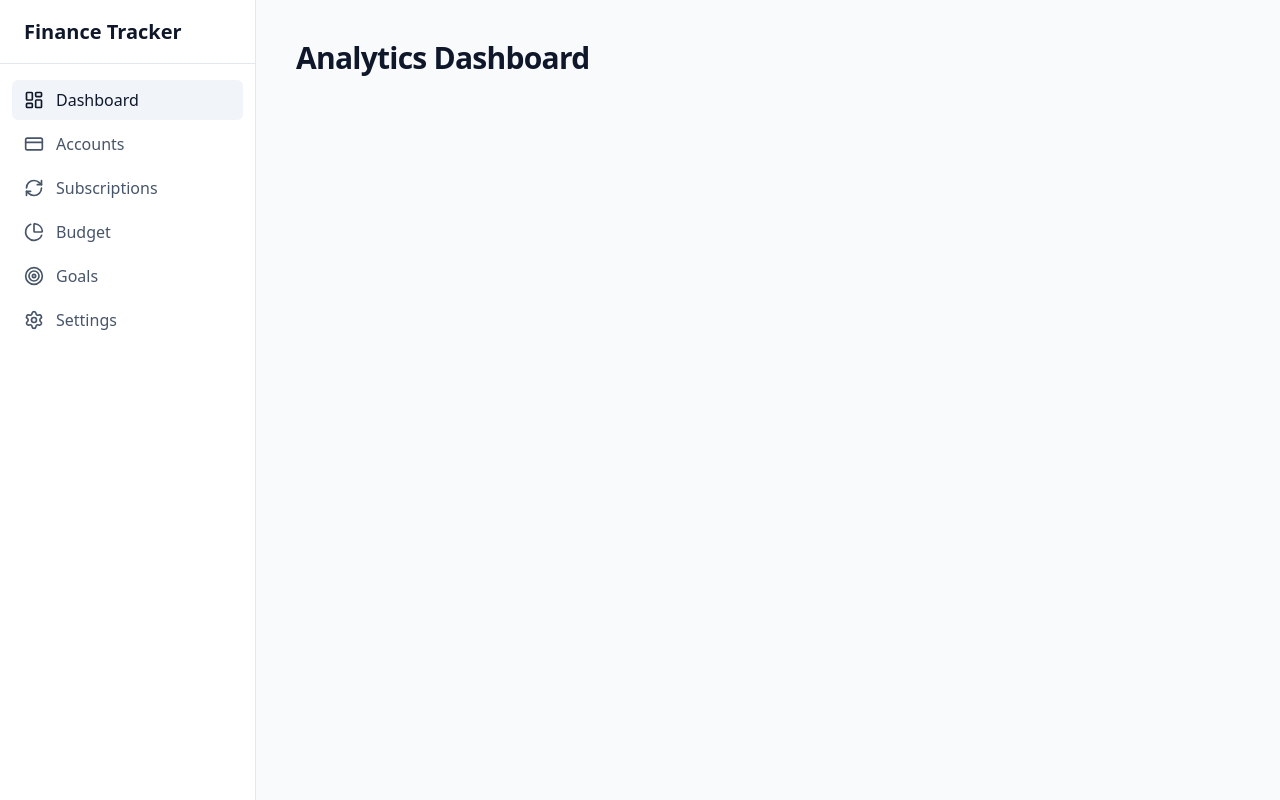
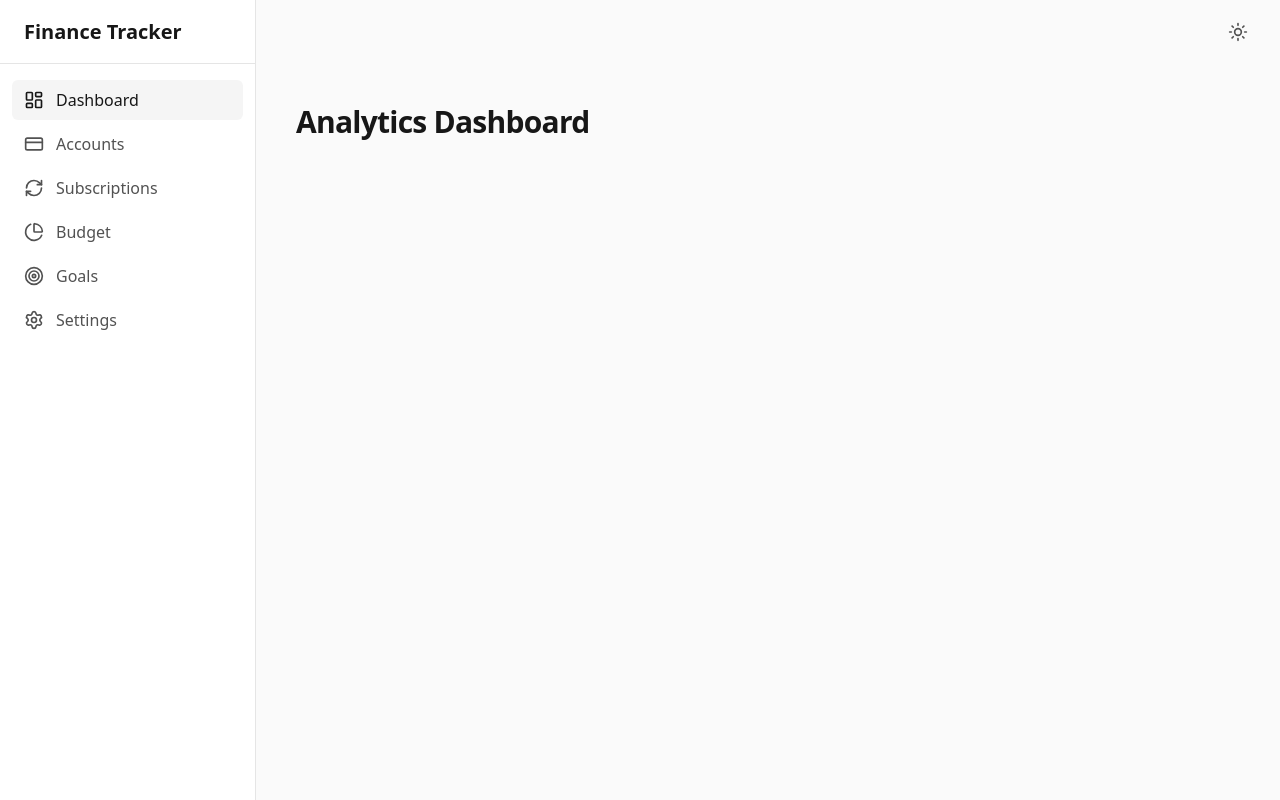
Before and after one commit to yashkumar181/fin_dashboard, a React (Vite) app: page / in a window 1280 px wide. Built offline with nearby package versions, Linux system fonts and the light colour scheme.

Commit message:
style: updated dark theme to professional matte black

```diff
--- a/src/App.tsx
+++ b/src/App.tsx
@@ -1,10 +1,11 @@
 import { BrowserRouter, Routes, Route } from "react-router-dom"
 import AppLayout from "./components/layout/AppLayout"
+import { ThemeProvider } from "./components/theme/ThemeProvider"
 
 function Dashboard() {
   return (
     <div className="p-6 md:p-10">
-      <h1 className="text-3xl font-bold tracking-tight text-slate-900 dark:text-white">Analytics Dashboard</h1>
+      <h1 className="text-3xl font-bold tracking-tight text-neutral-900 dark:text-white">Analytics Dashboard</h1>
     </div>
   )
 }
@@ -12,13 +13,14 @@ function Dashboard() {
 function PlaceholderPage({ title }: { title: string }) {
   return (
     <div className="p-6 md:p-10">
-      <h1 className="text-3xl font-bold tracking-tight text-slate-900 dark:text-white">{title}</h1>
+      <h1 className="text-3xl font-bold tracking-tight text-neutral-900 dark:text-white">{title}</h1>
     </div>
   )
 }
 
 export default function App() {
   return (
+    <ThemeProvider defaultTheme="system" storageKey="finance-tracker-theme">
       <BrowserRouter>
         <Routes>
           <Route element={<AppLayout />}>
@@ -31,5 +33,6 @@ export default function App() {
           </Route>
         </Routes>
       </BrowserRouter>
+    </ThemeProvider>
   )
 }
--- a/src/components/layout/AppLayout.tsx
+++ b/src/components/layout/AppLayout.tsx
@@ -1,5 +1,6 @@
 import { Link, Outlet, useLocation } from "react-router-dom"
 import { LayoutDashboard, CreditCard, RefreshCw, Target, Settings, PieChart } from "lucide-react"
+import { ThemeToggle } from "../theme/ThemeToggle"
 
 const navItems = [
   { name: "Dashboard", path: "/", icon: LayoutDashboard },
@@ -14,10 +15,10 @@ export default function AppLayout() {
   const location = useLocation()
 
   return (
-    <div className="flex h-screen w-full bg-slate-50 dark:bg-slate-950">
-      <aside className="hidden md:flex flex-col w-64 border-r bg-white dark:bg-slate-900 border-slate-200 dark:border-slate-800">
-        <div className="h-16 flex items-center px-6 border-b border-slate-200 dark:border-slate-800">
-          <span className="text-xl font-bold text-slate-900 dark:text-white">Finance Tracker</span>
+    <div className="flex h-screen w-full bg-neutral-50 dark:bg-neutral-950">
+      <aside className="hidden md:flex flex-col w-64 border-r bg-white dark:bg-neutral-900 border-neutral-200 dark:border-neutral-800">
+        <div className="h-16 flex items-center px-6 border-b border-neutral-200 dark:border-neutral-800">
+          <span className="text-xl font-bold text-neutral-900 dark:text-white">Finance Tracker</span>
         </div>
         <nav className="flex-1 overflow-y-auto py-4">
           <ul className="space-y-1 px-3">
@@ -30,8 +31,8 @@ export default function AppLayout() {
                     to={item.path}
                     className={`flex items-center gap-3 px-3 py-2 rounded-md transition-colors ${
                       isActive
-                        ? "bg-slate-100 dark:bg-slate-800 text-slate-900 dark:text-white font-medium"
-                        : "text-slate-600 dark:text-slate-400 hover:bg-slate-50 dark:hover:bg-slate-800/50 hover:text-slate-900 dark:hover:text-white"
+                        ? "bg-neutral-100 dark:bg-neutral-800 text-neutral-900 dark:text-white font-medium"
+                        : "text-neutral-600 dark:text-neutral-400 hover:bg-neutral-50 dark:hover:bg-neutral-800/50 hover:text-neutral-900 dark:hover:text-white"
                     }`}
                   >
                     <Icon className="h-5 w-5" />
@@ -44,11 +45,20 @@ export default function AppLayout() {
         </nav>
       </aside>
 
-      <main className="flex-1 overflow-y-auto pb-16 md:pb-0">
-        <Outlet />
+      <main className="flex-1 overflow-y-auto pb-16 md:pb-0 flex flex-col">
+        <header className="h-16 flex items-center justify-between md:justify-end px-6 border-b border-neutral-200 dark:border-neutral-800 bg-white dark:bg-neutral-900 md:bg-transparent md:border-none">
+          <span className="md:hidden text-lg font-bold text-neutral-900 dark:text-white">Finance Tracker</span>
+          <div className="flex items-center gap-4">
+            <ThemeToggle />
+          </div>
+        </header>
+
+        <div className="flex-1">
+          <Outlet />
+        </div>
       </main>
 
-      <nav className="md:hidden fixed bottom-0 left-0 right-0 border-t bg-white dark:bg-slate-900 border-slate-200 dark:border-slate-800 z-50">
+      <nav className="md:hidden fixed bottom-0 left-0 right-0 border-t bg-white dark:bg-neutral-900 border-neutral-200 dark:border-neutral-800 z-50">
         <ul className="flex justify-around items-center h-16">
           {navItems.slice(0, 5).map((item) => {
             const isActive = location.pathname === item.path
@@ -58,7 +68,7 @@ export default function AppLayout() {
                 <Link
                   to={item.path}
                   className={`flex flex-col items-center justify-center h-full space-y-1 ${
-                    isActive ? "text-slate-900 dark:text-white" : "text-slate-500 dark:text-slate-400"
+                    isActive ? "text-neutral-900 dark:text-white" : "text-neutral-500 dark:text-neutral-400"
                   }`}
                 >
                   <Icon className="h-5 w-5" />
--- /dev/null
+++ b/src/components/theme/ThemeProvider.tsx
@@ -0,0 +1,68 @@
+import { createContext, useContext, useEffect, useState } from "react"
+
+type Theme = "dark" | "light" | "system"
+
+type ThemeProviderProps = {
+  children: React.ReactNode
+  defaultTheme?: Theme
+  storageKey?: string
+}
+
+type ThemeProviderState = {
+  theme: Theme
+  setTheme: (theme: Theme) => void
+}
+
+const initialState: ThemeProviderState = {
+  theme: "system",
+  setTheme: () => null,
+}
+
+const ThemeProviderContext = createContext<ThemeProviderState>(initialState)
+
+export function ThemeProvider({
+  children,
+  defaultTheme = "system",
+  storageKey = "vite-ui-theme",
+  ...props
+}: ThemeProviderProps) {
+  const [theme, setTheme] = useState<Theme>(
+    () => (localStorage.getItem(storageKey) as Theme) || defaultTheme
+  )
+
+  useEffect(() => {
+    const root = window.document.documentElement
+    root.classList.remove("light", "dark")
+
+    if (theme === "system") {
+      const systemTheme = window.matchMedia("(prefers-color-scheme: dark)").matches
+        ? "dark"
+        : "light"
+      root.classList.add(systemTheme)
+      return
+    }
+
+    root.classList.add(theme)
+  }, [theme])
+
+  const value = {
+    theme,
+    setTheme: (theme: Theme) => {
+      localStorage.setItem(storageKey, theme)
+      setTheme(theme)
+    },
+  }
+
+  return (
+    <ThemeProviderContext.Provider {...props} value={value}>
+      {children}
+    </ThemeProviderContext.Provider>
+  )
+}
+
+export const useTheme = () => {
+  const context = useContext(ThemeProviderContext)
+  if (context === undefined)
+    throw new Error("useTheme must be used within a ThemeProvider")
+  return context
+}
--- /dev/null
+++ b/src/components/theme/ThemeToggle.tsx
@@ -0,0 +1,17 @@
+import { Moon, Sun } from "lucide-react"
+import { useTheme } from "./ThemeProvider"
+
+export function ThemeToggle() {
+  const { theme, setTheme } = useTheme()
+
+  return (
+    <button
+      onClick={() => setTheme(theme === "light" ? "dark" : "light")}
+      className="p-2 rounded-md hover:bg-neutral-100 dark:hover:bg-neutral-800 text-neutral-600 dark:text-neutral-400 transition-colors"
+      aria-label="Toggle theme"
+    >
+      <Sun className="h-5 w-5 rotate-0 scale-100 transition-all dark:-rotate-90 dark:scale-0" />
+      <Moon className="absolute h-5 w-5 rotate-90 scale-0 transition-all dark:rotate-0 dark:scale-100" />
+    </button>
+  )
+}
```
Lines whose indentation alone changed are shown as unchanged.
